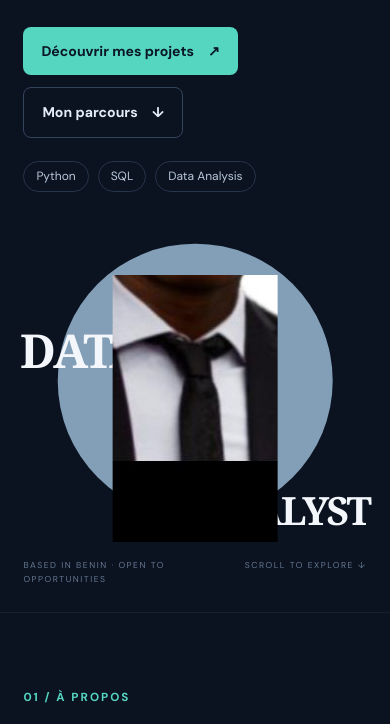
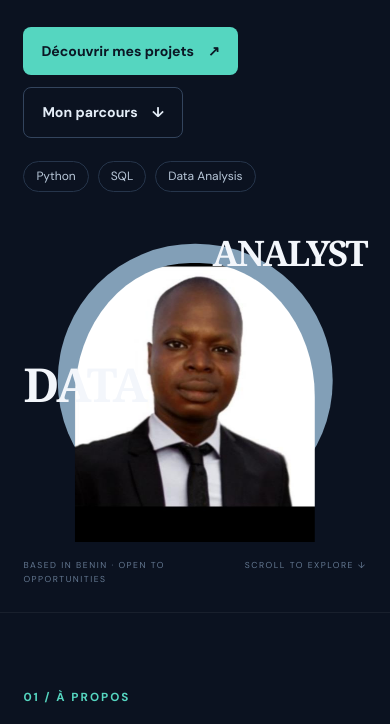
Before and after one commit to enagnon-fado/enagnon-portfolio, a plain HTML site: page index.html in a window 390 px wide. Shown: the part 670-1394 px from the top of the page. Drawn offline with Linux system fonts and the light colour scheme.

Commit message:
Add styles for hero portrait layout
Added styles for hero portrait and responsive adjustments.

```diff
--- a/style.css
+++ b/style.css
@@ -975,3 +975,70 @@ footer {
     display: block !important;
     flex: 0 0 52px !important;
 }
+
+/* ==========================================
+   PHOTO PROFESSIONNELLE ET TITRES DU HERO
+========================================== */
+
+/* Photo réelle */
+.hero-portrait .portrait-photo {
+  position: absolute;
+  width: 68%;
+  height: 94%;
+  bottom: 0;
+  left: 53%;
+  transform: translateX(-50%);
+  z-index: 3;
+  overflow: hidden;
+  display: flex;
+  align-items: flex-end;
+  justify-content: center;
+  border-radius: 48% 48% 0 0;
+}
+
+.hero-portrait .portrait-image {
+  display: block;
+  width: 100%;
+  height: 100%;
+  object-fit: cover;
+  object-position: center top;
+}
+
+/* Les mots passent devant la photo */
+.hero-portrait .portrait-word {
+  z-index: 4;
+}
+
+/* ANALYST en haut du portrait */
+.hero-portrait .portrait-analyst {
+  top: 5%;
+  bottom: auto;
+  right: -3%;
+  font-size: clamp(2.8rem, 4.5vw, 5rem);
+}
+
+/* DATA reste à gauche du portrait */
+.hero-portrait .portrait-data {
+  left: -3%;
+  top: 43%;
+}
+
+/* Adaptation mobile */
+@media (max-width: 700px) {
+  .hero-portrait .portrait-photo {
+    width: 70%;
+    height: 90%;
+    left: 50%;
+  }
+
+  .hero-portrait .portrait-analyst {
+    top: 2%;
+    right: 0;
+    font-size: clamp(2.2rem, 9vw, 3.5rem);
+  }
+
+  .hero-portrait .portrait-data {
+    left: 0;
+    top: 43%;
+  }
+}
```
